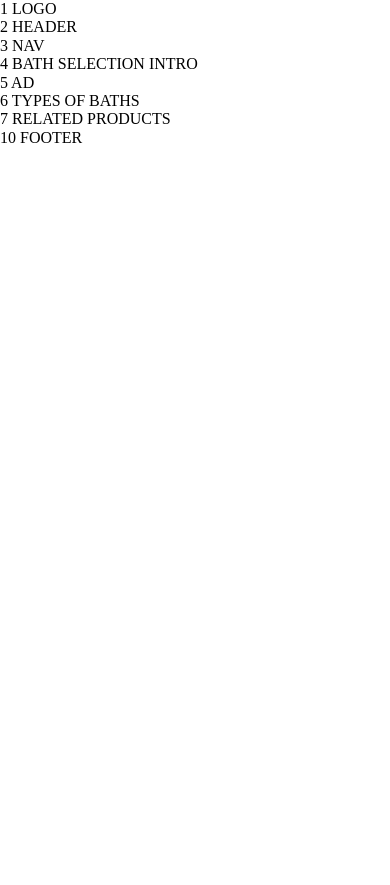
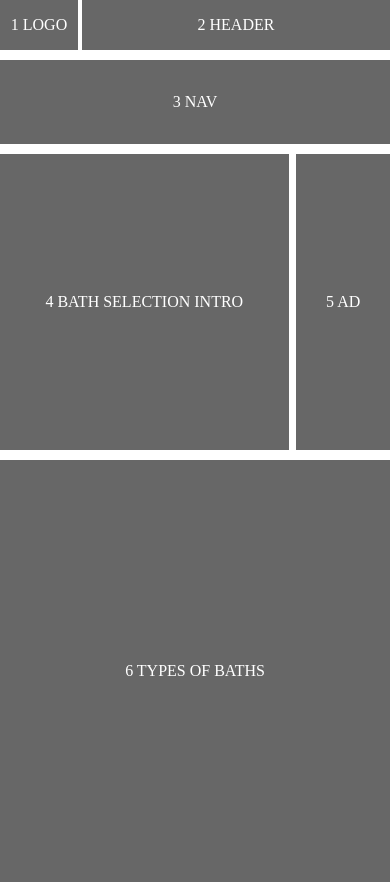
Before and after one commit to SchematicM/html, a plain HTML site: page lesson4/mobile_website_design.html in a window 390 px wide. Shown: the top 885 px of the page. Before the commit the page ends 844 px from the top, so only its background shows below. Drawn offline with Linux system fonts and the light colour scheme.

Commit message:
[lesson4]: implemented adaptive 30 mobile website design tips.png

```diff
--- a/lesson4/mobile_website_design.html
+++ b/lesson4/mobile_website_design.html
@@ -6,29 +6,34 @@
           content="width=device-width, user-scalable=no, initial-scale=1.0, maximum-scale=1.0, minimum-scale=1.0">
     <meta http-equiv="X-UA-Compatible" content="ie=edge">
     <link rel="stylesheet" href="styles/normalize.css">
-  <link rel="stylesheet" href="styles/base1.css">
-  <link rel="stylesheet" href="styles/base1media.css">
+    <link rel="stylesheet" href="styles/mobile_design.css">
+      <link rel="stylesheet" href="styles/mobile_design_media.css">
     <title>30 mobile website design </title>
 </head>
 <body>
 <div class="header-bar">
-  <div class="header-bar-logo">1 LOGO</div>
-  <div class="header-bar-header">2 HEADER</div>
+    <div class="header-bar-logo bg-brown">1 LOGO</div>
+    <div class="header-bar-header bg-brown">2 HEADER</div>
 </div>
-<div class="navigation">3 NAV</div>
+<div class="content">
+    <div class="navigation bg-brown">3 NAV</div>
     <div class="main-content">
         <div class="first-block">
-  <div class="selection-intro">4 BATH SELECTION INTRO</div>
-  <div class="ad">5 AD</div>
+            <div class="selection-intro bg-brown">4 BATH SELECTION INTRO</div>
+            <div class="ad bg-brown">5 AD</div>
         </div>
         <div class="second-block">
-    <div class="types">6 TYPES OF BATHS</div>
-    <div class="related-products">7 RELATED PRODUCTS</div>
+            <div class="types bg-brown">6 TYPES OF BATHS</div>
+            <div class="related-products bg-brown">7 RELATED PRODUCTS</div>
+        </div>
+
+        <div class="locator-and-tools">
+            <div class="box bg-brown">8 LOCATORS</div>
+            <div class="box bg-brown">9 TOOLS</div>
         </div>
     </div>
+</div>
+    <div class="footer bg-brown">10 FOOTER</div>
 
-<div class="footer">10 FOOTER</div>
-
-</div>
 </body>
 </html>
--- /dev/null
+++ b/lesson4/styles/mobile_design.css
@@ -0,0 +1,100 @@
+.bg-brown {
+    background: #676767;
+    display: flex;
+    justify-content: center;
+    align-items: center;
+    color: white;
+    text-align: center;
+}
+
+
+.header-bar {
+    width: 100%;
+    height: 50px;
+    display: flex;
+    justify-content: space-between
+}
+
+.header-bar-logo {
+    width: 19%;
+}
+
+.header-bar-header {
+    width: 79%;
+}
+
+.content {
+    margin-top: 20px;
+    width: 100%;
+    display: flex;
+    flex-direction: row;
+    justify-content: space-between;
+    column-gap: 10px;
+}
+
+.navigation {
+    height: 70vh;
+    width: 19%;
+}
+
+.main-content {
+    width: 79%;
+    display: flex;
+    flex-direction: column;
+    position:relative;
+
+}
+
+.first-block {
+    width: 100%;
+    display: flex;
+    flex-direction: row;
+    justify-content: space-between;
+    height: 35vh;
+}
+
+.selection-intro {
+    width: 74%;
+}
+
+.ad {
+    width: 24%;
+}
+.second-block {
+    margin-top:20px;
+    width: 100%;
+    display: flex;
+    flex-direction: row;
+    justify-content: space-between;
+    height: 70vh;
+}
+
+.types {
+    width: 74%;
+}
+
+.related-products {
+    width: 24%;
+}
+
+.locator-and-tools {
+    margin-top:10px;
+    width: 25%;
+    display: flex;
+    flex-direction: column;
+    justify-content: space-between;
+    height: 35vh;
+    position: absolute;
+    bottom:0vh;
+    left: -27%;
+}
+
+.box {
+    width: 97.9%;
+    height: calc((35vh - 10px)/2);
+}
+
+.footer{
+    margin-top: 20px;
+    height: 10vh;
+}
--- /dev/null
+++ b/lesson4/styles/mobile_design_media.css
@@ -0,0 +1,53 @@
+@media (max-width: 600px) {
+    .header-bar-logo {
+        width: 20%;
+    }
+
+    .content {
+        margin-top:10px;
+        flex-direction: column;
+    }
+
+    .main-content {
+        width: 100%;
+    }
+
+    .navigation {
+        width: 100%;
+        height: 10vh;
+        margin-bottom: 10px;
+    }
+
+    .second-block{
+        height: 86vh;
+        margin-top:10px;
+        flex-direction: column;
+    }
+    .types{
+        width: 100%;
+        height: 50vh;
+    }
+
+    .related-products{
+        width: 100%;
+        height: 35vh;
+    }
+    .locator-and-tools{
+        flex-direction: row;
+        justify-content: space-between;
+        position: static;
+        width: 100%;
+        height: 15vh;
+    }
+
+    .box{
+        width: 49%;
+        height: 15vh;
+    }
+
+    .footer{
+        margin-top:10px;
+    }
+
+
+}
```
Lines whose indentation alone changed are shown as unchanged.
